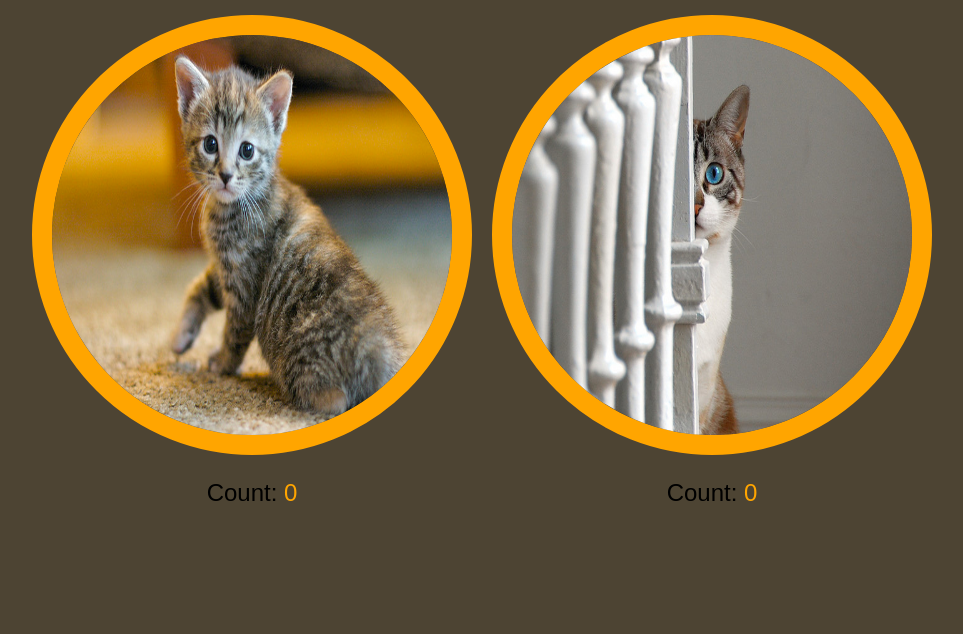
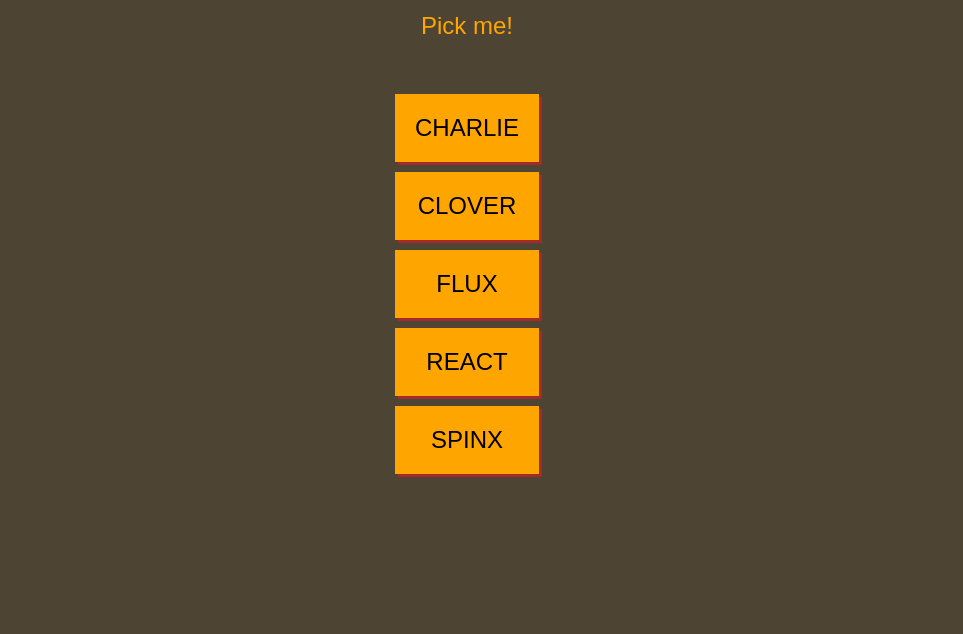
Before and after one commit to IvaErceg/cat-clicker, a plain HTML site: page index.html in a window 1280 px wide. Shown: the part 182-816 px from the top of the page, without its empty margins (158-1121 px from the left). Drawn offline with Linux system fonts and the light colour scheme.

Commit message:
Add more cats and refactor code

```diff
--- a/app.js
+++ b/app.js
@@ -1,16 +1,48 @@
-const img = document.querySelectorAll('img');
-const counter = document.querySelectorAll('.count');
-const name = document.querySelectorAll(".name");
-name[0].innerHTML = 'Charlie';
-name[1].innerHTML = 'Clover';
-let imagesArray = Array.prototype.slice.call(img);
+const cats = {
+    charlie: {
+        name: 'Charlie',
+        img: 'cat',
+        count: 0
+    },
 
-for(let  i = 0; i < imagesArray.length; i++) {
-    imagesArray[i].addEventListener('click', updateCount);
+    clover: {
+        name: 'Clover',
+        img: 'cat2',
+        count: 0
+    },
 
-};
+    flux: {
+        name: 'Flux',
+        img: 'cat3',
+        count: 0
+    },
 
-function updateCount() {
-    let index = imagesArray.indexOf(this);
-    counter[index ].innerHTML++;
+    react: {
+        name: 'React',
+        img: 'cat4',
+        count: 0
+    },
+
+    spinx: {
+        name: 'Spinx',
+        img: 'cat5',
+        count: 0
+    }
 }
+
+const list = document.querySelector('#cat-list');
+const catArea = document.querySelector('#cats');
+
+for(let cat in cats) {
+    const name = document.createElement('li');
+    name.appendChild(document.createTextNode(`${cat.toUpperCase()}`))
+    list.appendChild(name);
+    name.addEventListener('click', function(){
+         return function(obj) {   //closure! We need to be able to save cat data for each cat in seperate scope, so we can access it later, so we pass cat as an parameter of an inner function
+            cats[obj].count++;
+            catArea.innerHTML = `
+            <p>${cats[obj].name}</p>
+            <img src="${cats[obj].img}.jpg"/>
+            <p>Clicked: ${cats[obj].count} ${(cats[obj].count == 1) ? 'time' : 'times'} </p>`
+            }(cat)});
+}
--- a/index.html
+++ b/index.html
@@ -3,17 +3,19 @@
     <head>
         <style>
             body {
+                box-sizing: border-box;
                 display: flex;
                 justify-content: center;
                 align-items: center;
                 height: 100vh;
                 background-color: #4D4433;
+                text-align: center;
             }
+
             section {
                 display: flex;
                 flex-direction: column;
-                text-align: center;
-                margin: 10px;
+                margin: 15px;
             }
 
             img {
@@ -23,32 +25,48 @@
                 height: 400px;
             }
 
-            p {
+            p, li {
                 font-size: 24px;
                 font-family: Arial, Helvetica, sans-serif;
+                padding: 20px;
             }
-            .name, .count {
+
+            p {
                 color: orange;
             }
 
-            .name {
-                font-weight: bold;
-                font-size: 30px;
+            li {
+                background-color: orange;
+                margin: 10px;
+                box-shadow: 3px 3px brown;
+                transition: background-color 2s ease;
+            }
+
+            li:hover {
+                background-color: #945103;
+        }
+
+            ul {
+                list-style: none;
+                width: 100%;
+                padding: 0;
+                margin: 0;
+            }
+
+            #cats {
+
             }
 
         </style>
         <title>Cat clicker</title>
     </head>
     <body>
-        <section id="first">
-            <p class="name"></p>
-            <img src="cat.jpg">
-            <p>Count: <span class="count">0</span></p>
+        <section id="list">
+            <p>Pick me!</p>
+            <ul id="cat-list">
+            </ul>
         </section>
-        <section id="second">
-            <p class="name"></p>
-            <img src="cat2.jpg">
-            <p>Count: <span class="count">0</span></p>
+        <section id="cats">
         </section>
         <script src="app.js"></script>
     </body>
```
